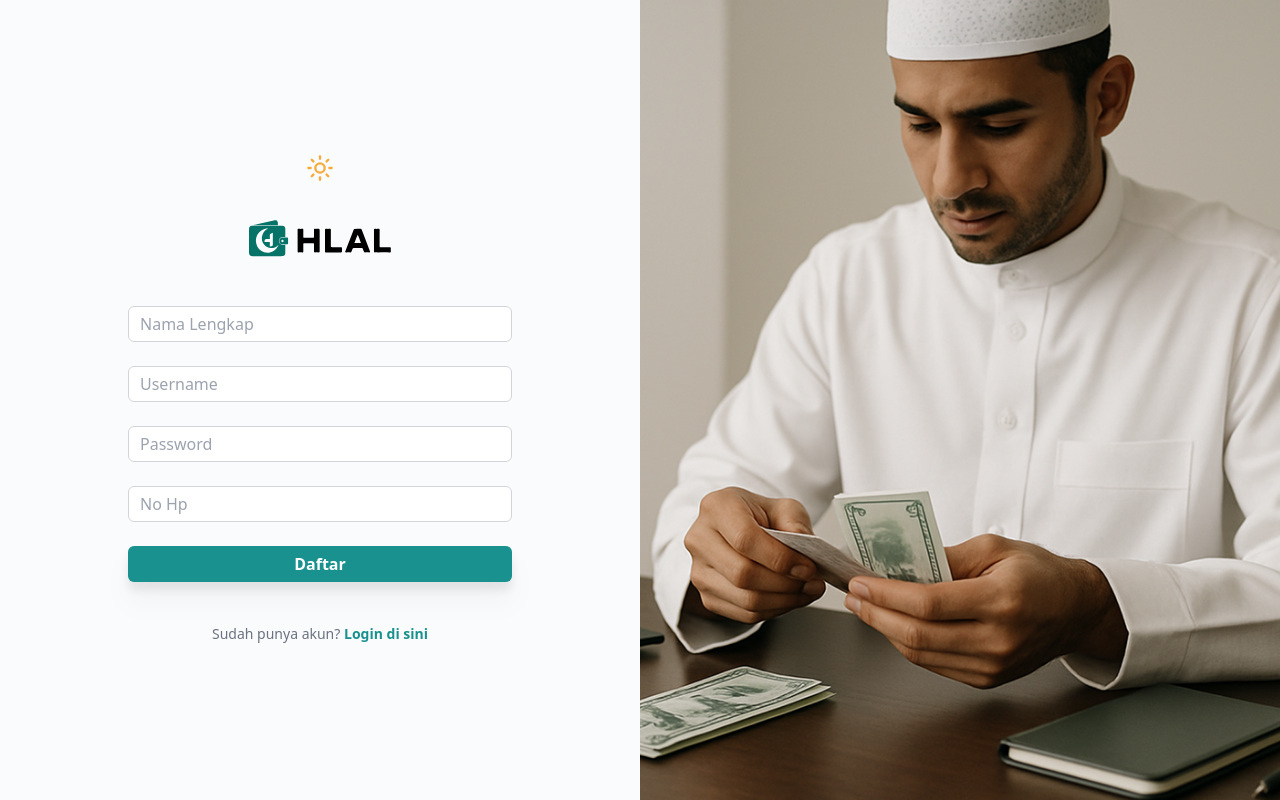
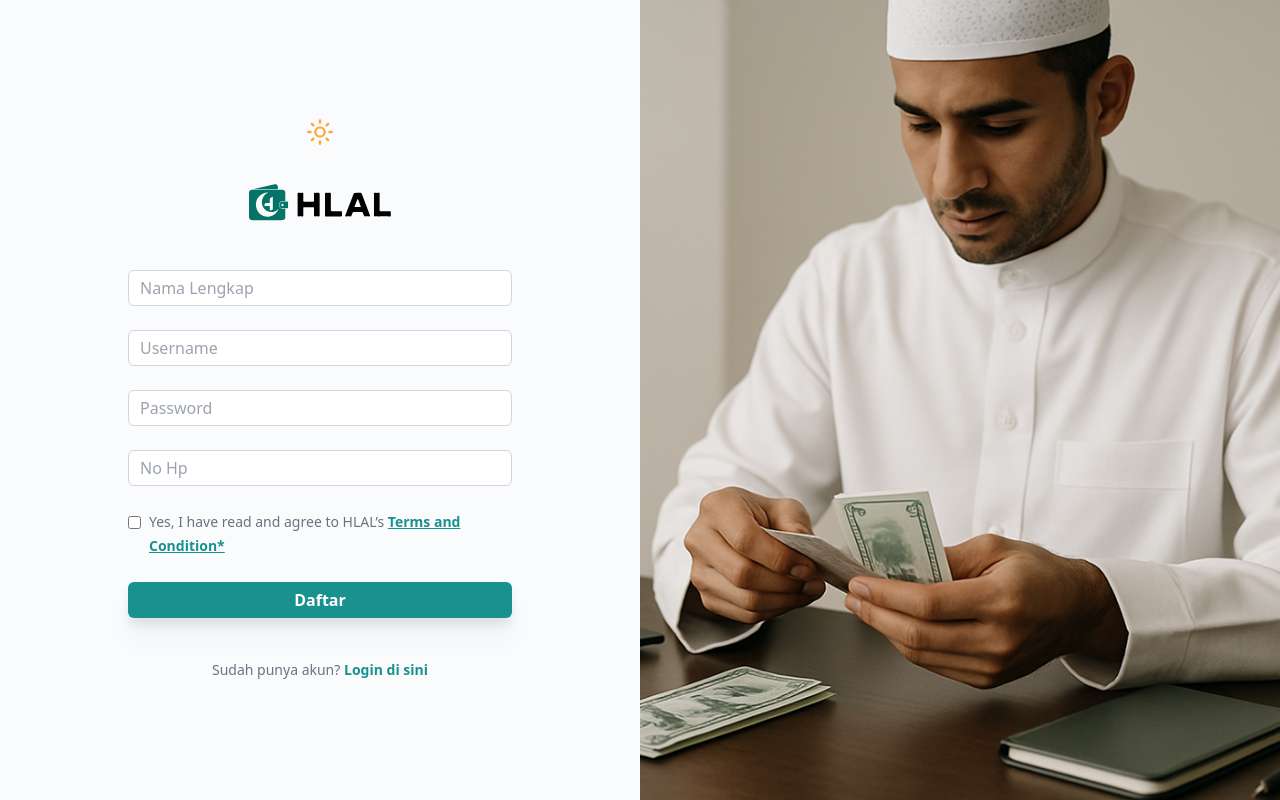
Before and after one commit to HLAL-team/FE_web, a React (Vite) app: page /register in a window 1280 px wide. Built offline with nearby package versions, Linux system fonts and the light colour scheme.

Commit message:
fix register

```diff
--- /dev/null
+++ b/src/components/ModalTnC.jsx
@@ -0,0 +1,40 @@
+import React from "react";
+
+const ModalTnC = ({ isOpen, onClose, title }) => {
+  if (!isOpen) return null;
+
+  return (
+    <div className="fixed inset-0 z-50 flex items-center justify-center bg-black/50">
+      <div className="bg-white dark:bg-gray-800 p-6 rounded-xl shadow-xl w-full max-w-md mx-4">
+
+        <div className="flex justify-center items-center mb-4">
+          <h2 className="text-lg font-semibold text-center text-gray-800 dark:text-white w-full">
+            {title}
+          </h2>
+        </div>
+
+        <div className="text-sm text-gray-600 dark:text-gray-300 text-justify mb-6">
+          <p>
+            Lorem Ipsum is simply dummy text of the printing and typesetting industry. Lorem Ipsum has been the industry's standard
+            dummy text ever since the 1500s, when an unknown printer took a galley of type and scrambled it to make a type specimen book.
+             It has survived not only five centuries, but also the leap into electronic typesetting, remaining essentially unchanged.
+             It was popularised in the 1960s with the release of Letraset sheets containing Lorem Ipsum passages, and more recently with desktop
+              publishing software like Aldus PageMaker including versions of Lorem Ipsum.
+          </p>
+        </div>
+
+        <div className="mt-6 text-center">
+          <button
+            onClick={onClose}
+            className="px-4 py-2 bg-primary text-white rounded-md hover:bg-primary/90"
+          >
+            Close
+          </button>
+        </div>
+      </div>
+    </div>
+  );
+};
+
+
+export default ModalTnC;
--- a/src/pages/RegisterPage.jsx
+++ b/src/pages/RegisterPage.jsx
@@ -1,9 +1,10 @@
 import Logo from "/hlal-logo.svg";
 import authBanner from "../assets/auth-banner.png";
-import { useState } from "react";
+import React, { useState } from "react";
 import { NavLink, useNavigate } from "react-router";
 import { Moon, Sun } from "lucide-react";
 import { useTheme } from "../contexts/ThemeContext";
+import ModalTnC from "../components/ModalTnC";
 
 const RegisterPage = () => {
   const [fullName, setFullName] = useState("");
@@ -12,6 +13,8 @@ const RegisterPage = () => {
   const [phoneNumber, setPhoneNumber] = useState("");
 
   const navigate = useNavigate();
+
+  const [showModal, setShowModal] = useState(false);
 
   const handleRegister = (e) => {
     e.preventDefault();
@@ -35,8 +38,7 @@ const RegisterPage = () => {
           onClick={toggleTheme}
         >
           <div
-            className={`absolute transition-transform duration-300 ${
-              isDark
+            className={`absolute transition-transform duration-300 ${isDark
               ? "transform translate-y-0 opacity-100"
               : "transform translate-y-full opacity-0"
               }`}
@@ -44,8 +46,7 @@ const RegisterPage = () => {
             <Moon key="moon" color="#F8AB39" size={28} />
           </div>
           <div
-            className={`absolute transition-transform duration-300 ${
-              isDark
+            className={`absolute transition-transform duration-300 ${isDark
               ? "transform -translate-y-full opacity-0"
               : "transform translate-y-0 opacity-100"
               }`}
@@ -123,6 +124,32 @@ const RegisterPage = () => {
               </div>
             </div>
 
+            <div className="mt-10 text-left" >
+              <label className="flex items-start gap-2 text-sm/6 text-gray-500 dark:text-gray-300">
+                <input type="checkbox" className="mt-1.5 accent-primary" />
+                <span className="text-left">
+                  Yes, I have read and agree to HLAL’s{" "}
+                  <span
+        role="button"
+        tabIndex={0}
+        onClick={() => setShowModal(true)}
+        onKeyDown={(e) => e.key === "Enter" && setShowModal(true)}
+        className="font-semibold text-primary underline cursor-pointer inline"
+      >
+        Terms and Condition*
+      </span>
+                </span>
+              </label>
+            </div>
+
+            <ModalTnC
+              isOpen={showModal}
+              onClose={() => setShowModal(false)}
+              title="Terms and Conditions"
+            >
+              <p>Isi terms and conditions di sini...</p>
+            </ModalTnC>
+
             <div>
               <button
                 type="submit"
```
Lines whose indentation alone changed are shown as unchanged.
